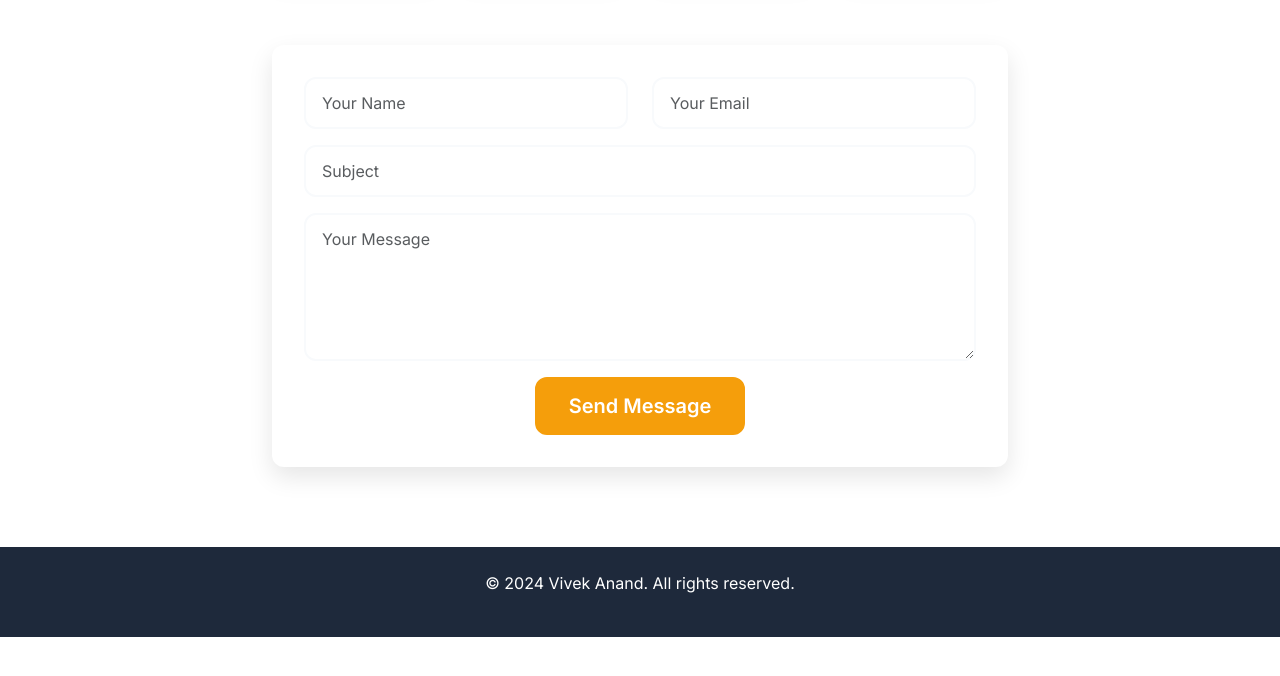
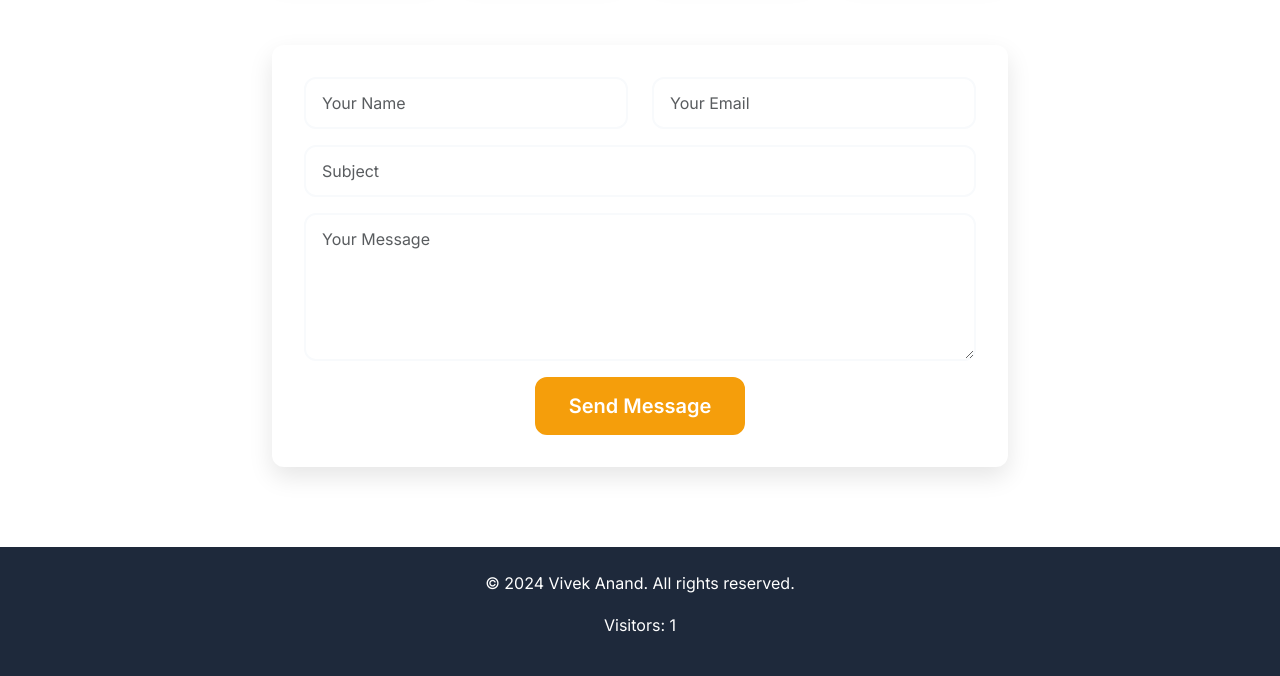
Before and after one commit to vivekanand27/MyProfile, a plain HTML site: page index.html in a window 1280 px wide. Shown: the part 5689-6365 px from the top of the page. Before the commit the page ends 6326 px from the top, so only its background shows below. Drawn offline with nearby package versions, Linux system fonts and the light colour scheme; no server answers.

Commit message:
Add persistent visitor counter using CountAPI with local fallback

```diff
--- a/index.html
+++ b/index.html
@@ -537,6 +537,7 @@
     <footer class="footer bg-dark text-white text-center py-4">
         <div class="container">
             <p>&copy; 2024 Vivek Anand. All rights reserved.</p>
+            <p class="mt-2">Visitors: <span id="visitorCount">--</span></p>
         </div>
     </footer>
 
--- a/script.js
+++ b/script.js
@@ -206,6 +206,26 @@ document.addEventListener('DOMContentLoaded', function() {
     // Add loading animation
     window.addEventListener('load', function() {
         document.body.classList.add('loaded');
+        // Visitor counter using CountAPI
+        const counterEl = document.getElementById('visitorCount');
+        if (counterEl) {
+            const namespace = 'vivekanand27.github.io';
+            const key = 'MyProfile_visitors';
+            fetch(`https://api.countapi.xyz/hit/${namespace}/${key}`)
+                .then(r => r.json())
+                .then(d => {
+                    if (typeof d.value !== 'undefined') {
+                        counterEl.textContent = d.value.toLocaleString();
+                    }
+                })
+                .catch(() => {
+                    // Fallback per-browser counter so UI stays friendly
+                    const localKey = 'localVisitorCount';
+                    const count = (parseInt(localStorage.getItem(localKey) || '0', 10) + 1);
+                    localStorage.setItem(localKey, String(count));
+                    counterEl.textContent = count.toLocaleString();
+                });
+        }
     });
 });
 
```
